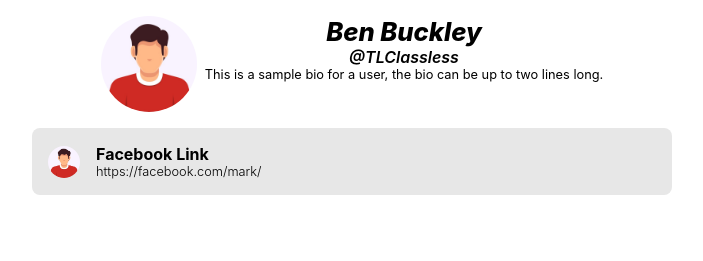
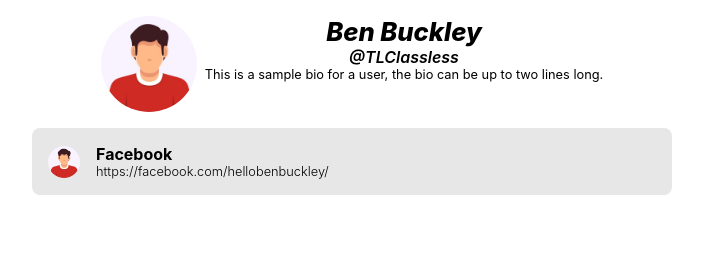
Before and after one commit to TLClassless/chainlink, a React (Create React App) app: page / in a window 1280 px wide. Shown: the top 261 px of the page, without its empty margins (288-991 px from the left). Built offline with nearby package versions, Linux system fonts and the light colour scheme.

Commit message:
made userLinks into component

```diff
--- /dev/null
+++ b/src/pages/components/userLinks.js
@@ -0,0 +1,25 @@
+import React, { Component } from "react";
+import style from "../../css/userpage.module.css";
+import defaultUserPhoto from "../../img/portrait-1.jpg";
+
+export class userLinks extends Component {
+  render() {
+    return (
+      <div className={style.userLinks}>
+        <div className={style.userLink}>
+          <img
+            className={style.userFavicon}
+            src={defaultUserPhoto}
+            alt="User"
+          />
+          <div className={style.userLinkText}>
+            <h1>Facebook</h1>
+            <h3>https://facebook.com/hellobenbuckley/</h3>
+          </div>
+        </div>
+      </div>
+    );
+  }
+}
+
+export default userLinks;
--- a/src/pages/userpage.js
+++ b/src/pages/userpage.js
@@ -1,9 +1,10 @@
-import React, { Component } from 'react';
-import style from '../css/userpage.module.css';
-import defaultUserPhoto from '../img/portrait-1.jpg';
+import React, { Component } from "react";
+import style from "../css/userpage.module.css";
+import defaultUserPhoto from "../img/portrait-1.jpg";
+import UserLinks from "./components/userLinks.js";
 
 // test api:
-let data = require('../api/sample.json');
+let data = require("../api/sample.json");
 console.log(data);
 
 let userName = data.users[0].username;
@@ -17,40 +18,22 @@ export class user extends Component {
       <div className={style.userPage}>
         {/* user page header */}
         <div className={style.header}>
-                    <img className={style.userPicture} src={userPhoto} alt="User"/>
+          <img className={style.userPicture} src={userPhoto} alt="User" />
           <div className={style.userText}>
-                        <h1 className={style.userFullName}>
-                            {userFullName}
-                        </h1>
-                        <h3 className={style.userProfileName}>
-                            @{userName}
-                        </h3>
-                        <p className={style.userBio}>
-                            {userBio}
-                        </p>
+            <h1 className={style.userFullName}>{userFullName}</h1>
+            <h3 className={style.userProfileName}>@{userName}</h3>
+            <p className={style.userBio}>{userBio}</p>
           </div>
         </div>
 
         {/* user page links */}
-                <div className={style.userLinks}>
-                    <div className={style.userLink}>
-                        <img className={style.userFavicon} src={defaultUserPhoto} alt="User"/>
-                        <div className={style.userLinkText}>
-                            <h1>
-                                Facebook Link
-                            </h1>
-                            <h3>
-                                https://facebook.com/mark/
-                            </h3>
-                        </div>
-                    </div>
-                </div>
+        <UserLinks />
 
         {/* user page footer */}
         <h1 className={style.userFooter}>🔗 CHAINLI.NK</h1>
       </div>
-        )
+    );
   }
 }
 
-export default user
+export default user;
```
Also changed, not shown: src/pages/homepage.js (+5 -9 lines). Lines whose indentation alone changed are shown as unchanged.
